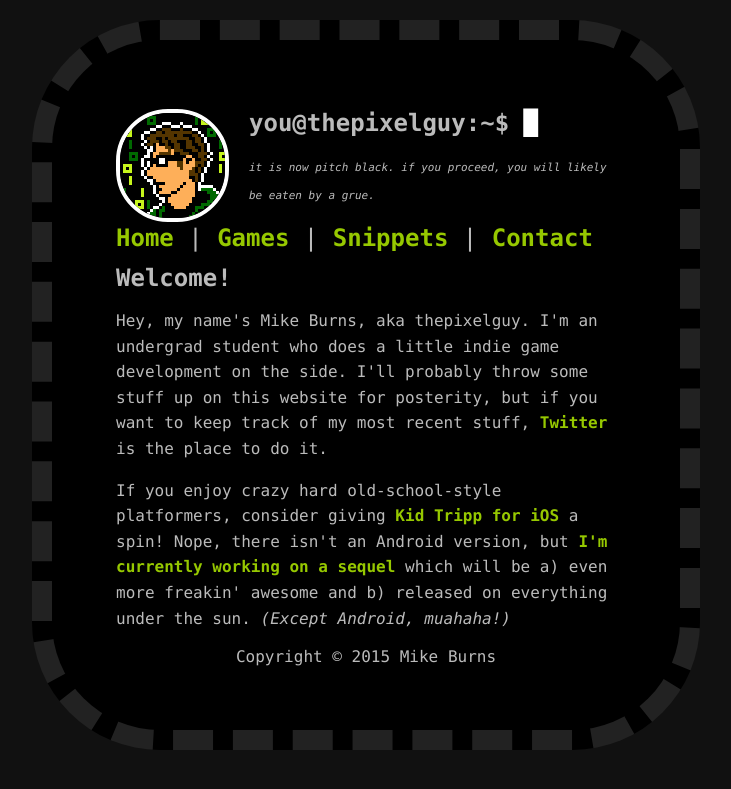
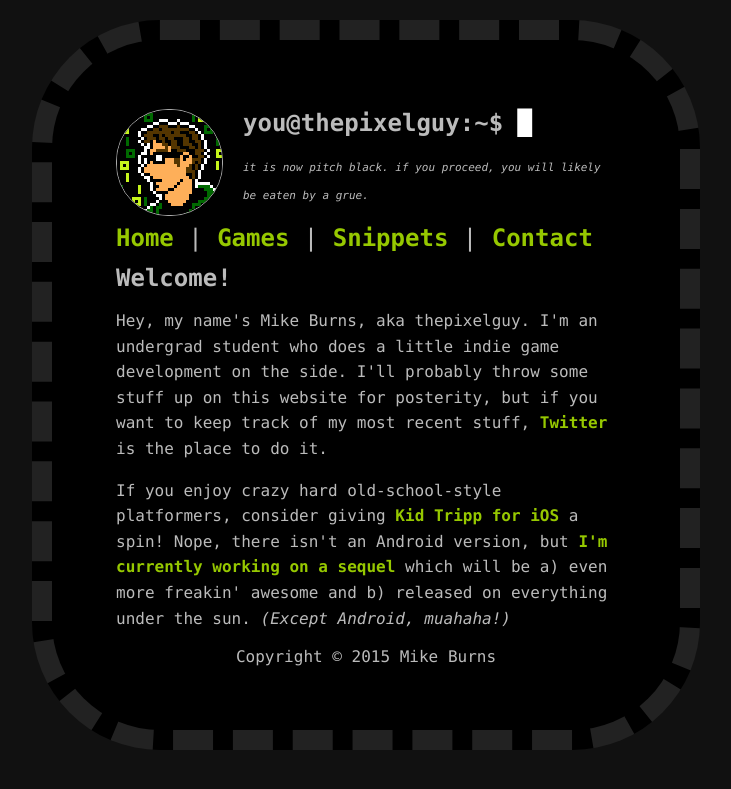
Before and after one commit to thatpixelguy/thatpixelguy.github.io, a Jekyll site: the page built from index.html, in a window 1280 px wide. Shown: the top 789 px of the page, without its empty margins (274-1005 px from the left). Built offline with Jekyll 4.4.1, drawn with Linux system fonts in a browser that asks for light colours.

Commit message:
Updated default.html

```diff
--- a/_layouts/default.html
+++ b/_layouts/default.html
@@ -14,7 +14,7 @@
     <div class='container'>
 
       <div class='header'>
-        <img src='/avatar.png' style='margin-right: 20px; border-radius: 52px; border: 4px solid white;'>
+        <img src='/avatar.png' style='margin-right: 20px; border-radius: 52px; border: 1px solid #aaa;'>
         <h2>you@thepixelguy:~$ <div id='blinkingcursor' style='display: inline;'>█</div></h2>
         <p><i style='font-size: 11px;'>it is now pitch black. if you proceed, you will likely be eaten by a grue.</i></p>
         <div class='nav'>
```
